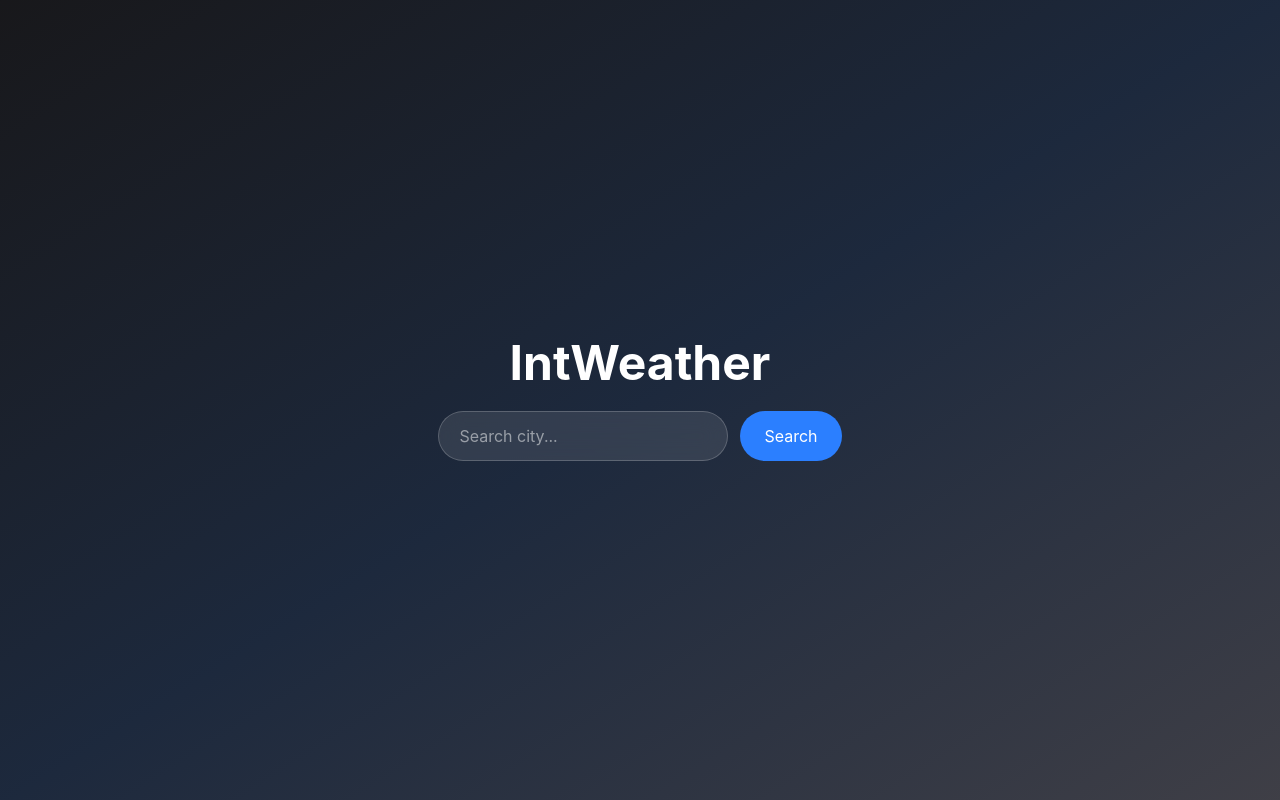
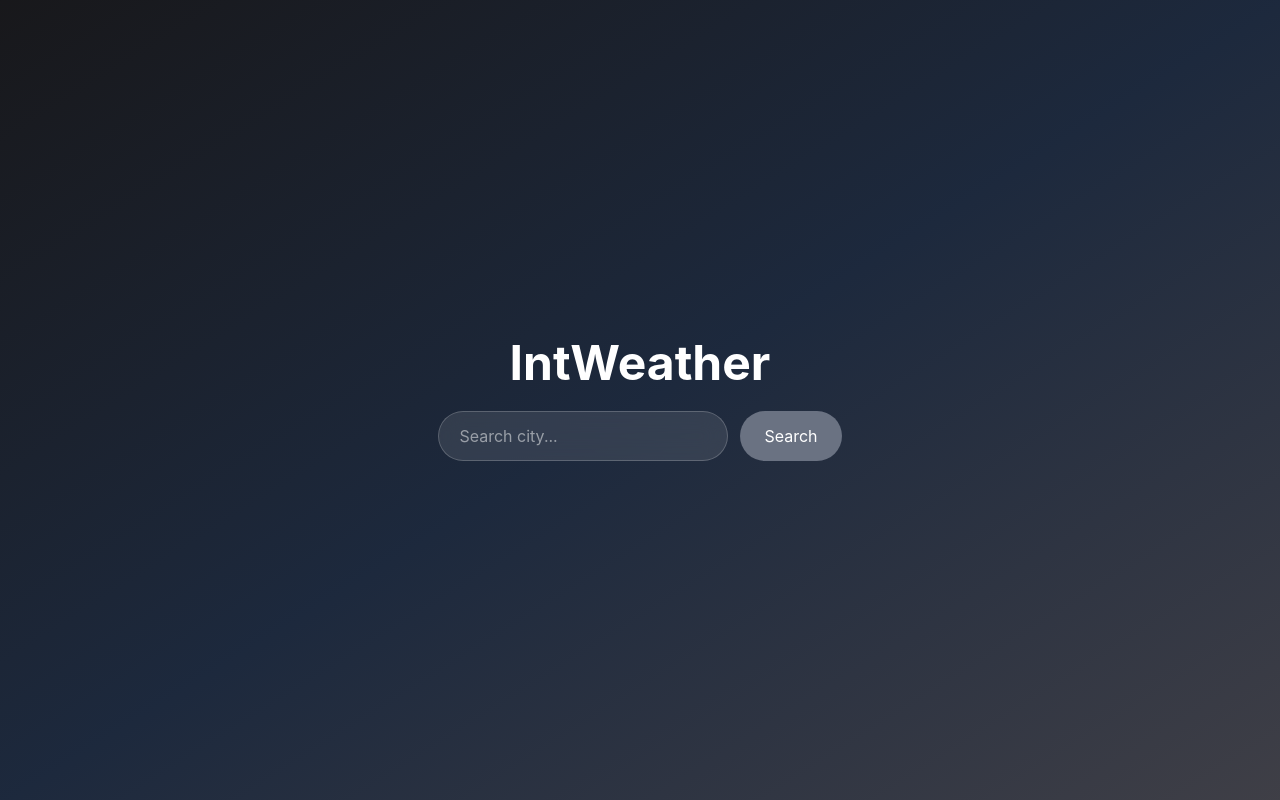
Before and after one commit to glennrobey/intweather, a React (Vite) app in the folder frontend/: page / in a window 1280 px wide. Built offline with nearby package versions, Linux system fonts and the light colour scheme.

Commit message:
add hover effect to search bar and main div

```diff
--- a/frontend/src/components/SearchBar.tsx
+++ b/frontend/src/components/SearchBar.tsx
@@ -28,9 +28,12 @@ function SearchBar({ city, setCity, onSearch }: SearchBarProps) {
         className="
           rounded-full
           px-6
-          bg-blue-500
+          bg-gray-500
           text-white
-          hover:bg-blue-600
+          hover:bg-black
+    transition
+    duration-300
+    ease-in-out
         "
         onClick={onSearch}
       >
--- a/frontend/src/components/WeatherCard.tsx
+++ b/frontend/src/components/WeatherCard.tsx
@@ -17,6 +17,10 @@ function WeatherCard({ weather }: WeatherCardProps) {
         text-white
         shadow-2xl
         w-96
+          hover:bg-black
+    transition
+    duration-300
+    ease-in-out
       "
     >
       <h2 className="text-2xl font-semibold">{weather.city}</h2>
```
